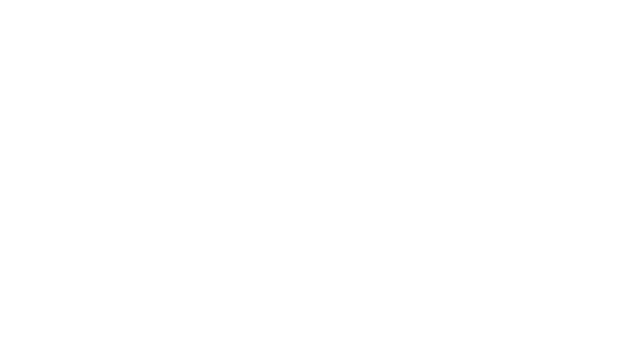
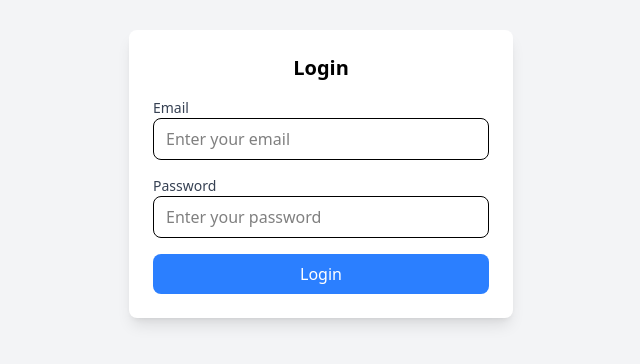
Before and after one commit to in43sh/homebuzz-frontend, a React (Vite) app: page /login in a window 1280 px wide. Before the commit this address had no page. Shown: the part 226-590 px from the top of the page, without its empty margins (319-959 px from the left). Built offline with nearby package versions, Linux system fonts and the light colour scheme.

Commit message:
feat: add Login page and Input component, update routing

```diff
--- a/src/assets/styles/reset.css
+++ b/src/assets/styles/reset.css
@@ -25,8 +25,8 @@
         -moz-osx-font-smoothing: grayscale;
         text-rendering: optimizeSpeed;
         font-family: theme("fontFamily.sans");
-        background-color: theme("colors.background", "white");
-        color: theme("colors.text", "black");
+        /* background-color: theme("colors.background", "white"); */
+        /* color: theme("colors.text", "black"); */
     }
 
     /* Remove list styles */
@@ -52,7 +52,7 @@
     button:focus,
     input:focus,
     textarea:focus {
-        outline: 2px solid theme("colors.primary", "blue");
+        /* outline: 2px solid theme("colors.primary", "blue"); */
         outline-offset: 2px;
     }
 
--- /dev/null
+++ b/src/components/form/Input.tsx
@@ -0,0 +1,80 @@
+import React from "react";
+
+type InputProps = {
+    id: string;
+    name: string;
+    type?: string;
+    min?: number;
+    placeholder?: string;
+    value?: string | number;
+    error?: string;
+    onChange: (event: React.ChangeEvent<HTMLInputElement>) => void;
+    label?: string;
+    tooltip?: string;
+    required?: boolean;
+    disabled?: boolean;
+};
+
+const Input: React.FC<InputProps> = ({
+    id,
+    name,
+    type = "text",
+    min,
+    placeholder,
+    value,
+    error,
+    onChange,
+    label,
+    tooltip,
+    required = false,
+    disabled = false,
+}) => {
+    return (
+        <div className="relative mb-4">
+            {label && (
+                <label
+                    htmlFor={id}
+                    className="mb-1 block text-sm font-medium text-gray-700"
+                >
+                    {label}
+                    {required && <span className="text-red-500"> *</span>}
+                    {tooltip && (
+                        <span className="group relative ml-2 inline-block">
+                            {/* Info icon */}
+                            <span className="cursor-pointer text-blue-600">
+                                &#9432;
+                            </span>
+                            {/* Tooltip container */}
+                            <div className="invisible absolute bottom-full left-1/2 mb-2 w-56 -translate-x-1/2 rounded-md bg-gray-800 p-2 text-xs text-white opacity-0 shadow-lg transition-all duration-200 group-hover:visible group-hover:opacity-100">
+                                {tooltip}
+                                {/* Tooltip arrow */}
+                                <div className="absolute top-full left-1/2 -translate-x-1/2 border-8 border-transparent border-t-gray-800" />
+                            </div>
+                        </span>
+                    )}
+                </label>
+            )}
+            <input
+                id={id}
+                name={name}
+                type={type}
+                className={`w-full rounded-md border border-gray-300 p-3 focus:ring-2 focus:ring-blue-600 focus:outline-none ${
+                    error ? "border-red-500" : ""
+                } ${
+                    disabled
+                        ? "cursor-not-allowed bg-gray-100 text-gray-500"
+                        : "border-gray-300"
+                }`}
+                placeholder={placeholder}
+                value={value || ""}
+                onChange={onChange}
+                disabled={disabled}
+                {...(type === "number" && min !== undefined ? { min } : {})}
+                {...(required ? { required: true } : {})}
+            />
+            {error && <p className="mt-1 text-sm text-red-500">{error}</p>}
+        </div>
+    );
+};
+
+export default Input;
--- /dev/null
+++ b/src/pages/Login.tsx
@@ -0,0 +1,55 @@
+import { useState } from "react";
+
+const LoginForm = () => {
+    const [email, setEmail] = useState("");
+    const [password, setPassword] = useState("");
+
+    const handleSubmit = (e: any) => {
+        e.preventDefault();
+        console.log("Email:", email, "Password:", password);
+    };
+
+    return (
+        <div className="flex items-center justify-center min-h-screen bg-gray-100">
+            <div className="w-96 bg-white p-6 rounded-lg shadow-lg">
+                <h2 className="text-center text-xl font-bold mb-4">Login</h2>
+                <form onSubmit={handleSubmit} className="space-y-4">
+                    <div>
+                        <label className="block text-sm font-medium text-gray-700">
+                            Email
+                        </label>
+                        <input
+                            type="email"
+                            value={email}
+                            onChange={(e) => setEmail(e.target.value)}
+                            placeholder="Enter your email"
+                            required
+                            className="w-full px-3 py-2 border rounded-lg focus:outline-none focus:ring focus:ring-blue-300"
+                        />
+                    </div>
+                    <div>
+                        <label className="block text-sm font-medium text-gray-700">
+                            Password
+                        </label>
+                        <input
+                            type="password"
+                            value={password}
+                            onChange={(e) => setPassword(e.target.value)}
+                            placeholder="Enter your password"
+                            required
+                            className="w-full px-3 py-2 border rounded-lg focus:outline-none focus:ring focus:ring-blue-300"
+                        />
+                    </div>
+                    <button
+                        type="submit"
+                        className="w-full bg-blue-500 text-white py-2 rounded-lg hover:bg-blue-600"
+                    >
+                        Login
+                    </button>
+                </form>
+            </div>
+        </div>
+    );
+};
+
+export default LoginForm;
--- a/src/routes/Router.tsx
+++ b/src/routes/Router.tsx
@@ -1,10 +1,12 @@
 import { Routes, Route } from "react-router-dom";
 import Home from "../pages/Home";
+import Login from "../pages/Login";
 
 const Router = () => {
     return (
         <Routes>
             <Route path="/" element={<Home />} />
+            <Route path="/login" element={<Login />} />
         </Routes>
     );
 };
```
